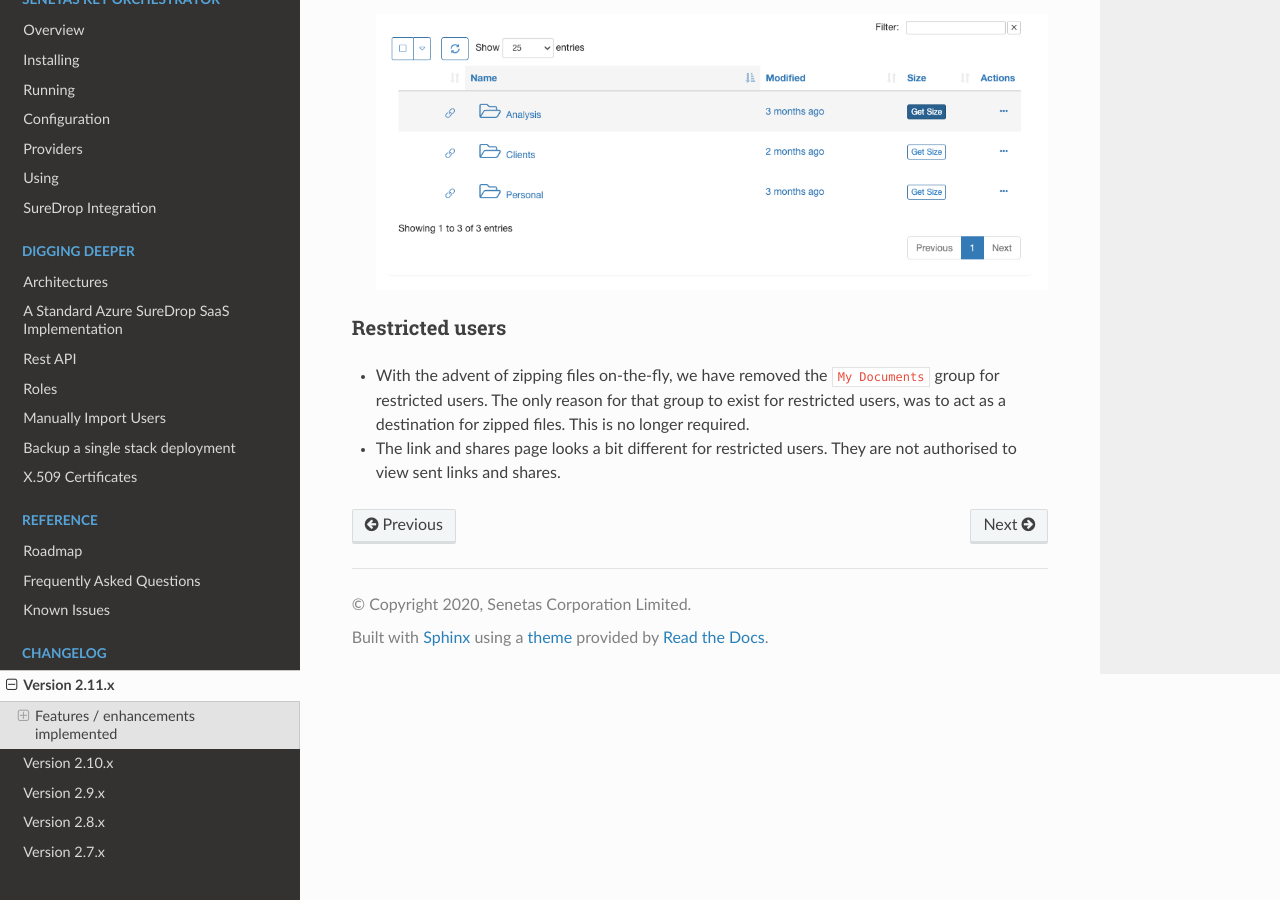
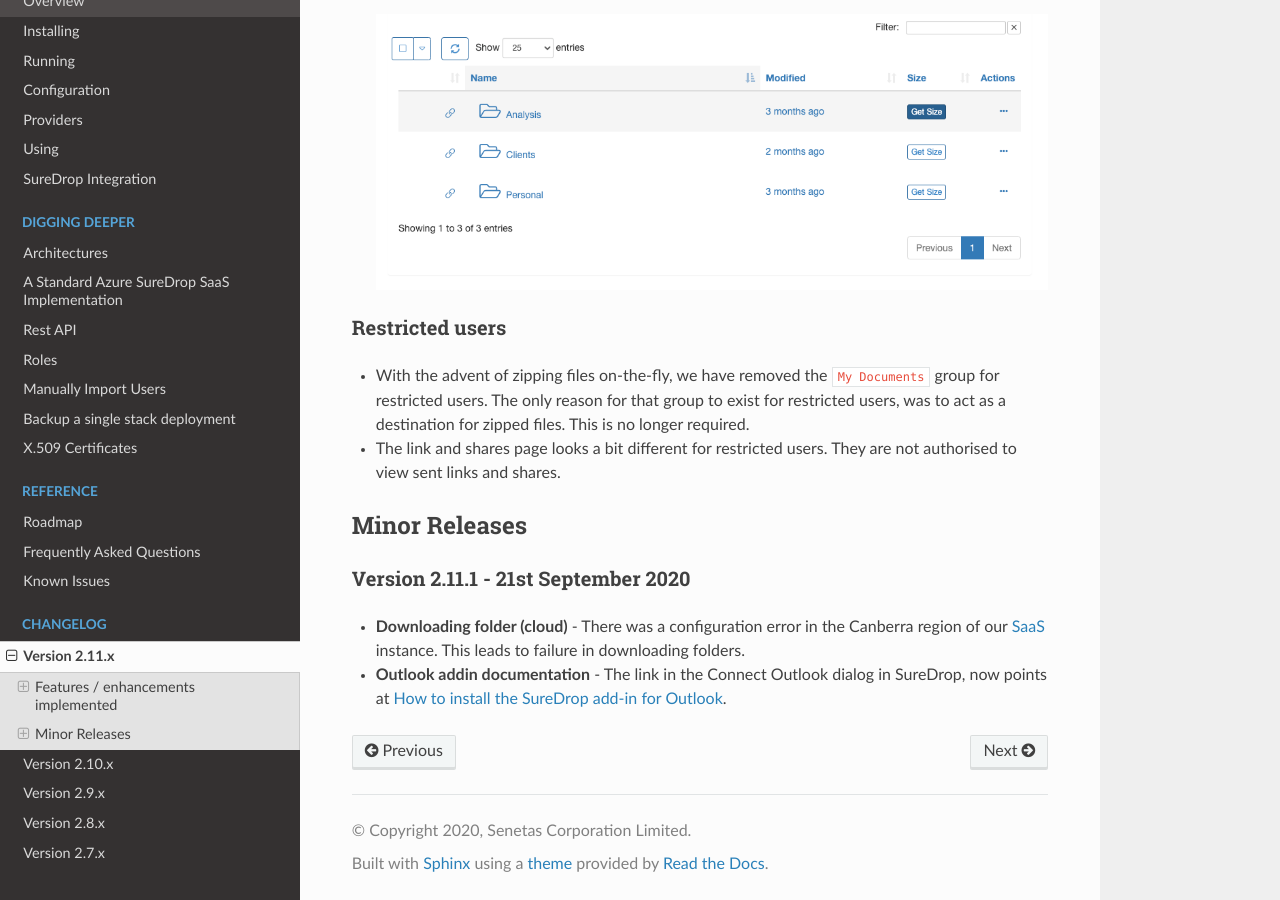
Before and after one commit to Senetas/SureDrop, a Sphinx documentation site: the page built from docs/source/release/2.11.x.rst, in a window 1280 px wide and 900 px high, scrolled down 4651 px. Built offline with Sphinx 7.4.7 and the Read the Docs theme 2.0.0, drawn with Linux system fonts in a browser that asks for light colours.

Commit message:
version 2.11.1

```diff
--- a/docs/source/integrations/Outlook.rst
+++ b/docs/source/integrations/Outlook.rst
@@ -44,6 +44,8 @@ The SureDrop add-in works with the following:
 
    <a href="https://docs.microsoft.com/en-us/office/dev/add-ins/outlook/sideload-outlook-add-ins-for-testing" target="_blank">
    Microsoft’s documentation for sideloading</a>
+
+.. _install-addin:
 
 How to install the SureDrop add-in for Outlook
 ----------------------------------------------
--- a/docs/source/release/2.11.x.rst
+++ b/docs/source/release/2.11.x.rst
@@ -118,3 +118,16 @@ Restricted users
 
 - The link and shares page looks a bit different for restricted users. They are not authorised to view sent links and
   shares.
+
+Minor Releases
+--------------
+
+Version 2.11.1 - 21st September 2020
+~~~~~~~~~~~~~~~~~~~~~~~~~~~~~~~~~~~~
+
+- **Downloading folder (cloud)** - There was a configuration error in the Canberra region of our
+  `SaaS <https://portal.sdrop.com/#/viewLogin>`_ instance. This leads to failure in downloading
+  folders.
+
+- **Outlook addin documentation** - The link in the Connect Outlook dialog in SureDrop, now points at
+  :ref:`install-addin`.
```
